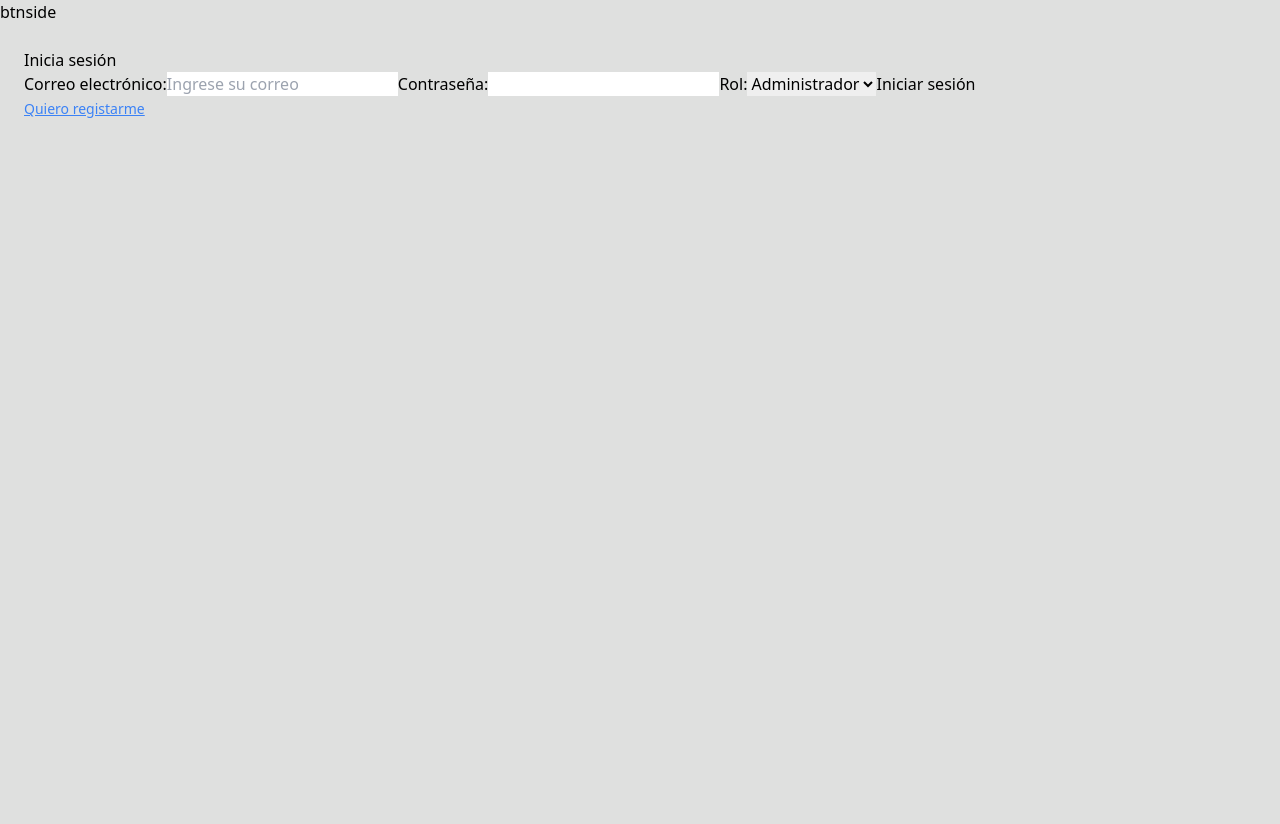
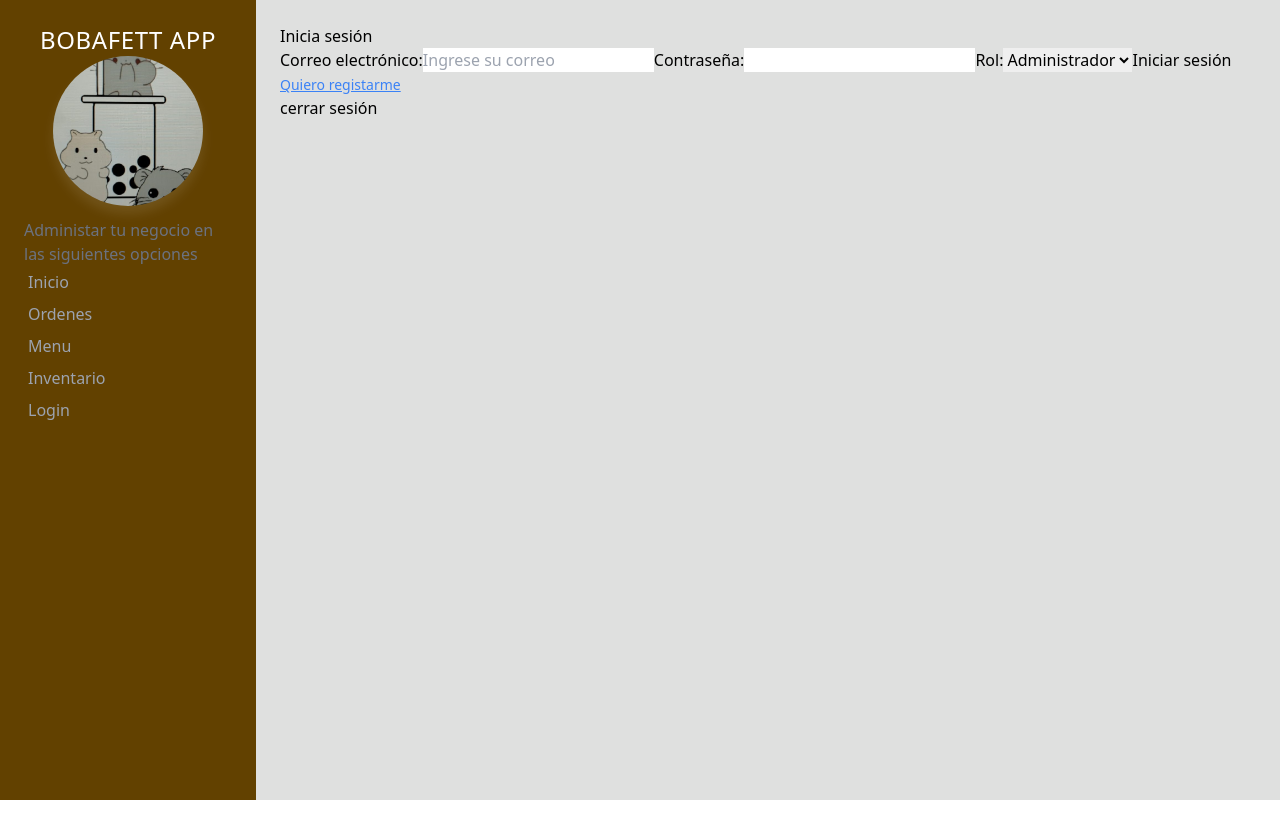
Before and after one commit to IrohDragonOfTheWest/bobafettcliente, a React (Create React App) app: page /login in a window 1280 px wide. After the commit the page ends 800 px from the top, so only its background shows below. Built offline with nearby package versions, Linux system fonts and the light colour scheme; no server answers.

Commit message:
Funcionamiento de agregar usuarios con roles

```diff
--- a/src/App.js
+++ b/src/App.js
@@ -1,4 +1,4 @@
-import React, { useState } from 'react'
+import React, { useContext, useState } from 'react'
 import { Routes, Route } from 'react-router';
 import Menu from './components/paginas/Menu';
 import NuevaBebida from './components/paginas/NuevaBebida';
@@ -8,28 +8,22 @@ import Sidebar from './components/ui/Sidebar';
 import Home from './components/paginas/Home';
 import Login from './components/paginas/Login';
 
-import firebase,{FirebaseContext} from './firebase';
-//import { getAuth, onAuthStateChanged } from 'firebase/auth';
+import { FirebaseContext } from './firebase';
+import { getAuth, onAuthStateChanged } from 'firebase/auth';
+import firebase from './firebase/firebase';
 
-//const auth = getAuth(firebase);
-
+const auth = firebase.auth;
 function App() {
 
-  const [isSideBarOpen, setIsSideBarOpen] = useState(false);
+  const [user, setUser] = useState(null);
 
-  //const [user, setUser] = useState(null);
-
-  // onAuthStateChanged(auth, (usuarioFirebase) => {
-  //   if (usuarioFirebase){
-  //     setUser(usuarioFirebase);
-  //   } else {
-  //     setUser(null);
-  //   }
-  // });
-
-  const toggleSidebar = () => {
-    setIsSideBarOpen(!isSideBarOpen);
-  };
+  onAuthStateChanged(auth, (usuarioFirebase) => {
+    if (usuarioFirebase) {
+      setUser(usuarioFirebase);
+    } else {
+      setUser(null);
+    }
+  });
 
   const appStyle = {
     backgroundColor: '#DFE0DF'
@@ -42,9 +36,8 @@ function App() {
       }}>
 
       <div style={appStyle}>
-    <button onClick={toggleSidebar}>btnside</button>
         <div className="md: flex min-h-screen">
-        <Sidebar isOpen={isSideBarOpen}/>
+          <Sidebar />
           <div className="md: w-3/5 xl:w-4/5 p-6">
             <Routes>
               <Route path="/" element={<Home />} />
@@ -52,7 +45,7 @@ function App() {
               <Route path="/menu" element={<Menu />} />
               <Route path="/nueva-bebida" element={<NuevaBebida />} />
               <Route path="/inventario" element={<Inventario />} />
-            <Route path="/login" element={<Login/>}/>
+              <Route path="/login" element={<Login />} />
               {/* {!user && <Route path="/login" element={<Login/>}/>} */}
             </Routes>
           </div>
--- a/src/components/paginas/Login.js
+++ b/src/components/paginas/Login.js
@@ -1,13 +1,54 @@
 import React, { useState } from 'react'
+import firebase from '../../firebase/firebase';
+import { getAuth, createUserWithEmailAndPassword, signOut, signInWithEmailAndPassword } from 'firebase/auth';
+import { getFirestore, doc, setDoc } from 'firebase/firestore';
+
+const auth = firebase.auth;
+const firestore = getFirestore(firebase.firestore);
 
 function Login() {
 
     const [isRegistrando, setIsRegistrando] = useState(false);
+
+    async function registrarUsuario(email, password, rol) {
+        const infoUsuario = await createUserWithEmailAndPassword(
+            auth,
+            email,
+            password
+        ).then((usuarioFirebase) => {
+            return usuarioFirebase;
+        });
+
+        console.log(infoUsuario.user.uid);
+
+        const docuRef = doc(firestore, `usuarios/${infoUsuario.user.uid}`);
+
+        setDoc(docuRef, { correo: email, rol: rol });
+    }
+
+    function submitHandler(e) {
+        e.preventDefault();
+
+        const email = e.target.elements.email.value;
+        const password = e.target.elements.password.value;
+        const rol = e.target.elements.rol.value;
+
+        console.log("submit", email, password, rol)
+
+        if (isRegistrando) {
+            //registrar
+            registrarUsuario(email, password, rol);
+        } else {
+            //login
+            signInWithEmailAndPassword(auth, email, password)
+
+        }
+    }
     return (
         <div>
             <h1>{isRegistrando ? "Regístrate" : "Inicia sesión"}</h1>
 
-            <form>
+            <form onSubmit={submitHandler}>
                 <label>
                     Correo electrónico:
                     <input type="email" id="email" placeholder="Ingrese su correo" />
@@ -20,21 +61,26 @@ function Login() {
 
                 <label>
                     Rol:
-                    <select>
+                    <select id="rol">
                         <option value="admin">Administrador</option>
                         <option value="user">Usuario</option>
                     </select>
                 </label>
 
                 <input
-                type="submit"
-                value={isRegistrando ? "Registrar" : "Iniciar sesión"}
+                    type="submit"
+                    value={isRegistrando ? "Registrar" : "Iniciar sesión"}
                 />
             </form>
 
             <button onClick={() => setIsRegistrando(!isRegistrando)} className="text-blue-500 underline text-sm">
                 {isRegistrando ? "Ya tengo una cuenta" : "Quiero registarme"}
             </button>
+
+            <br />
+            <button onClick={() => signOut(auth)}>
+                cerrar sesión
+            </button>
         </div>
     )
 }
--- a/src/components/ui/Sidebar.js
+++ b/src/components/ui/Sidebar.js
@@ -3,18 +3,20 @@ import { NavLink } from "react-router-dom";
 import '../../css/styles.css';
 import logo from '../imagenes/logo.jpeg'
 
-const Sidebar = ({ isOpen }) => {
+import { signOut } from "firebase/auth";
+import firebase from "../../firebase/firebase";
+
+const auth = firebase.auth;
+
+const Sidebar = () => {
 
     const barStyle = {
         backgroundColor: '#624100',
-        width: isOpen ? '20rem' : '0',
-        transition: 'width 0.5s ease'
     };
 
     return (
 
         <div className="md: w-2/5 xl:w-1/5" style={barStyle}>
-            {isOpen && (
             <div className="p-6">
                 <p className="uppercase text-white text-2xl tracking-wide text-center font bold">
                     BobaFett App
@@ -49,7 +51,6 @@ const Sidebar = ({ isOpen }) => {
                     </NavLink>
                 </nav>
             </div>
-            )}
         </div>
 
     );
--- a/src/firebase/firebase.js
+++ b/src/firebase/firebase.js
@@ -1,24 +1,22 @@
-import app from 'firebase/compat/app';
+// firebase.js
+import firebase from 'firebase/compat/app';
 import 'firebase/compat/firestore'
 import 'firebase/compat/storage'
 import 'firebase/compat/auth'
 
 import firebaseConfig from './config'
 
-
-//crea el objeto
 class Firebase {
-    //es un metodo que hara match
     constructor() {
-        if (!app.apps.length) {
-            app.initializeApp(firebaseConfig)
+        if (!firebase.apps.length) {
+            firebase.initializeApp(firebaseConfig)
         }
-        this.db = app.firestore();
-        this.storage = app.storage();
-        this.auth = app.auth();
+        this.db = firebase.firestore();
+        this.storage = firebase.storage();
+        this.auth = firebase.auth();
     }
 }
 
-const firebase = new Firebase();
+const firebaseApp = new Firebase();
 
-export default firebase;
+export default firebaseApp;
```
Lines whose indentation alone changed are shown as unchanged.
